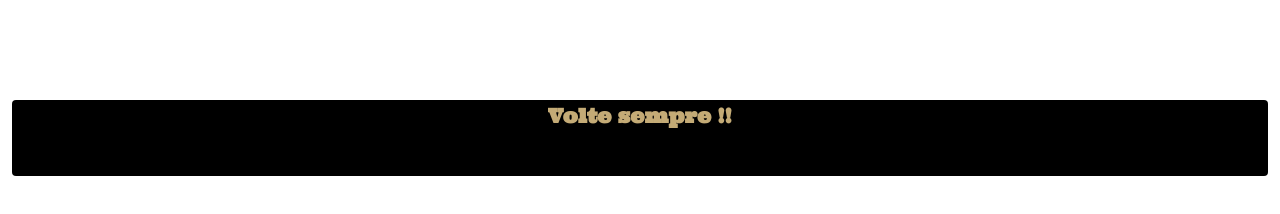
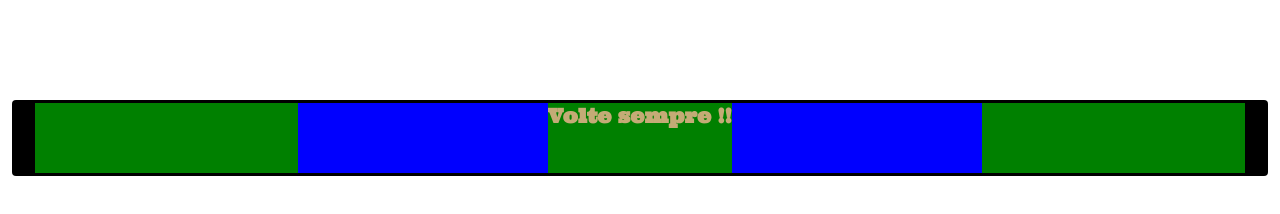
Before and after one commit to gostososprazeres/contador-n, a plain HTML site: page index.html in a window 1280 px wide. Drawn offline with Linux system fonts and the light colour scheme.

Commit message:
Update index.html

```diff
--- a/index.html
+++ b/index.html
@@ -44,6 +44,7 @@ margin-top: 100px;
 padding: 3px;
 }
 .contadores{   /* contadorescss  */
+  background-color: green;
 margin-left: 20px;
 margin-right: 20px;
 margin-top: 0px;
@@ -63,12 +64,14 @@ color: #C4AB76;
 }
 
 .contador-de-visitas-online{
+  background-color: blue;
 width: 250px;
 min-width: 250px;
 height: 70px;
 }
 
 .contador-de-usuarios-online{
+  background-color: blue;
 width: 250px;
 min-width: 250px;
 height: 70px;
```
